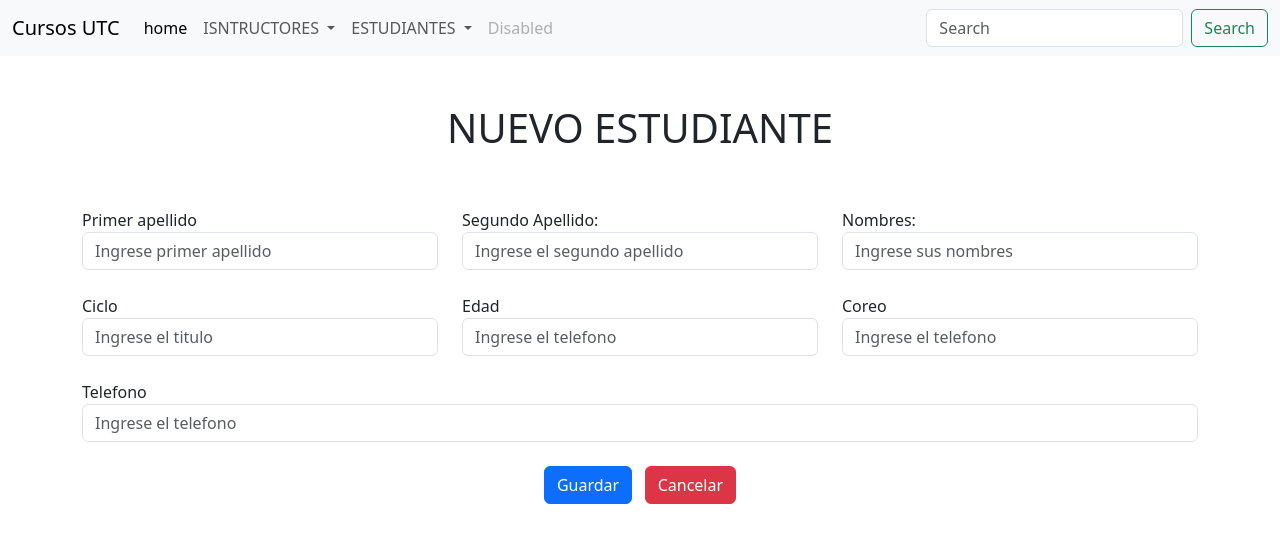
After one commit to AJ-leon95/web2Cursos, a CodeIgniter app: page /web2/index.php/estudiantes/nuevo in a window 1280 px wide. The commit adds this page. Shown: the top 543 px of the page. Run offline with CodeIgniter, Linux system fonts and the light colour scheme.

Commit message:
25/5 aqui ise crear 2 formularios e ingresa datos con la base de datos y aun array dasociativo aun no la tabla

```diff
--- /dev/null
+++ b/application/controllers/Estudiantes.php
@@ -0,0 +1,42 @@
+<?php
+class Estudiantes extends CI_Controller{
+
+    function __construct()
+    {
+        parent::__construct();
+        $this->load->model('Estudiante');
+    }
+    public function index(){
+        $this->load->view('header');
+        $this->load->view('estudiantes/index');
+        $this->load->view('footer');
+    }
+    public function nuevo(){
+        $this->load->view('header');
+        $this->load->view('estudiantes/nuevo');
+        $this->load->view('footer');
+    }
+
+    public function guardar_est(){
+
+        $datosNuevoEstudiante = array(
+            "pimer_apellido_est" => $this->input->post('pimer_apellido_est'),
+            "segundo_apellido_est" => $this->input->post('segundo_apellido_est'),
+            "nombres_est" => $this->input->post('nombres_est'),
+            "ciclo_est" => $this->input->post('ciclo_est'),
+            "edad_est" => $this->input->post('edad_est'),
+            "correo_est" => $this->input->post('correo_est'),
+            "telefono_est" => $this->input->post('telefono_est'),
+
+        );
+        $this->Estudiante->insertar_est($datosNuevoEstudiante);
+
+
+    }
+
+
+}
+
+
+
+?>
--- /dev/null
+++ b/application/models/Estudiante.php
@@ -0,0 +1,22 @@
+<?php
+class Estudiante extends CI_Model{
+
+    function __construct()
+    {
+        parent::__construct();
+    }
+    function insertar_est($datos_est){
+
+        return $this->db->insert("estudiantes", $datos_est);//paametros nombre de la bbdd este parametro ya ezta establecido y el array le pasamos
+
+    }
+
+
+}
+
+
+
+
+
+
+?>
--- /dev/null
+++ b/application/views/estudiantes/index.php
@@ -0,0 +1 @@
+<center> <h1>Esta es la lista de Estudiantes</h1></center>
--- /dev/null
+++ b/application/views/estudiantes/nuevo.php
@@ -0,0 +1,66 @@
+<div class="container">
+
+    <center>
+
+        <h1>NUEVO ESTUDIANTE</h1>
+    </center><br><br>
+    <form class="" action="<?php echo site_url("/Estudiantes/guardar_est") ?>" method="post">
+
+        <div class="row">
+            <div class="col-4">
+                <label for="">Primer apellido</label>
+                <br>
+                <input type="text" placeholder="Ingrese primer apellido " class="form-control" name="pimer_apellido_est" value="" id="pimer_apellido_est">
+            </div>
+            <div class="col-4">
+                <label for="">Segundo Apellido:</label>
+                <br>
+                <input type="text" placeholder="Ingrese el segundo apellido" class="form-control" name="segundo_apellido_est" value="" id="segundo_apellido_est">
+            </div>
+            <div class="col-4">
+                <label for="">Nombres:</label>
+                <br>
+                <input type="text" placeholder="Ingrese sus nombres" class="form-control" name="nombres_est" value="" id="nombres_est">
+            </div>
+        </div>
+        <br>
+        <div class="row">
+
+            <div class="col-4">
+                <label for="">Ciclo</label>
+                <br>
+                <input type="number" placeholder="Ingrese el titulo" class="form-control" name="ciclo_est" value="" id="ciclo_est">
+            </div>
+            <div class="col-4">
+                <label for="">Edad</label>
+                <br>
+                <input type="text" placeholder="Ingrese el telefono" class="form-control" name="edad_est" value="" id="edad_est">
+            </div>
+            <div class="col-4">
+                <label for="">Coreo</label>
+                <br>
+                <input type="email" placeholder="Ingrese el telefono" class="form-control" name="correo_est" value="" id="correo_est">
+            </div> <br>
+
+
+        </div> <br>
+
+        <div class="row">
+            <div class="col-12">
+                <label for="">Telefono</label>
+                <br>
+                <input type="text" placeholder="Ingrese el telefono" class="form-control" name="telefono_est" value="" id="telefono_est">
+            </div>
+        </div>
+
+
+        <br>
+        <div class="row">
+            <div class="col-md-12 text-center">
+                <button type="submit" name="button" class="btn btn-primary">Guardar</button>
+                &nbsp;
+                <a href="<?php echo site_url(); ?>/estudiantes/index" class="btn btn-danger">Cancelar</a>
+            </div>
+        </div>
+    </form>
+</div>
--- a/application/views/header.php
+++ b/application/views/header.php
@@ -26,11 +26,9 @@
             <div class="collapse navbar-collapse" id="navbarSupportedContent">
                 <ul class="navbar-nav me-auto mb-2 mb-lg-0">
                     <li class="nav-item">
-                        <a class="nav-link active" aria-current="page" href="<?php echo site_url() ?>/Instructores/nuevo">home</a>
+                        <a class="nav-link active" aria-current="page" href="<?php echo site_url() ?>/Welcome/index">home</a>
                     </li>
-                    <li class="nav-item">
-                        <a class="nav-link" href="#">Link</a>
-                    </li>
+
                     <li class="nav-item dropdown">
                         <a class="nav-link dropdown-toggle" href="#" role="button" data-bs-toggle="dropdown" aria-expanded="false">
                             ISNTRUCTORES
@@ -39,6 +37,21 @@
                             <li><a class="dropdown-item" href="<?php echo site_url() ?>/Instructores/index">Listado</a></li>
                             <hr class="dropdown-divider">
                             <li><a class="dropdown-item" href="<?php echo site_url() ?>/Instructores/nuevo">Nuevo</a></li>
+                            <li>
+
+
+                        </ul>
+                    </li>
+
+
+                    <li class="nav-item dropdown">
+                        <a class="nav-link dropdown-toggle" href="#" role="button" data-bs-toggle="dropdown" aria-expanded="false">
+                            ESTUDIANTES
+                        </a>
+                        <ul class="dropdown-menu">
+                            <li><a class="dropdown-item" href="<?php echo site_url() ?>/Estudiantes/index">Listado</a></li>
+                            <hr class="dropdown-divider">
+                            <li><a class="dropdown-item" href="<?php echo site_url() ?>/Estudiantes/nuevo">Nuevo</a></li>
                             <li>
 
 
```
Also changed, not shown: application/controllers/Instructores.php (+35 -11 lines), application/models/Instructor.php (added, +28 -0 lines), application/views/instructores/index.php (+9 -0 lines), application/views/instructores/nuevo.php (+62 -4 lines), notas.txt (+13 -0 lines), assets/img/des1 copy.jpg (added), assets/img/des2 copy.jpg (added), assets/img/des3 copy.jpg (added), assets/img/des4 copy.jpg (added).
